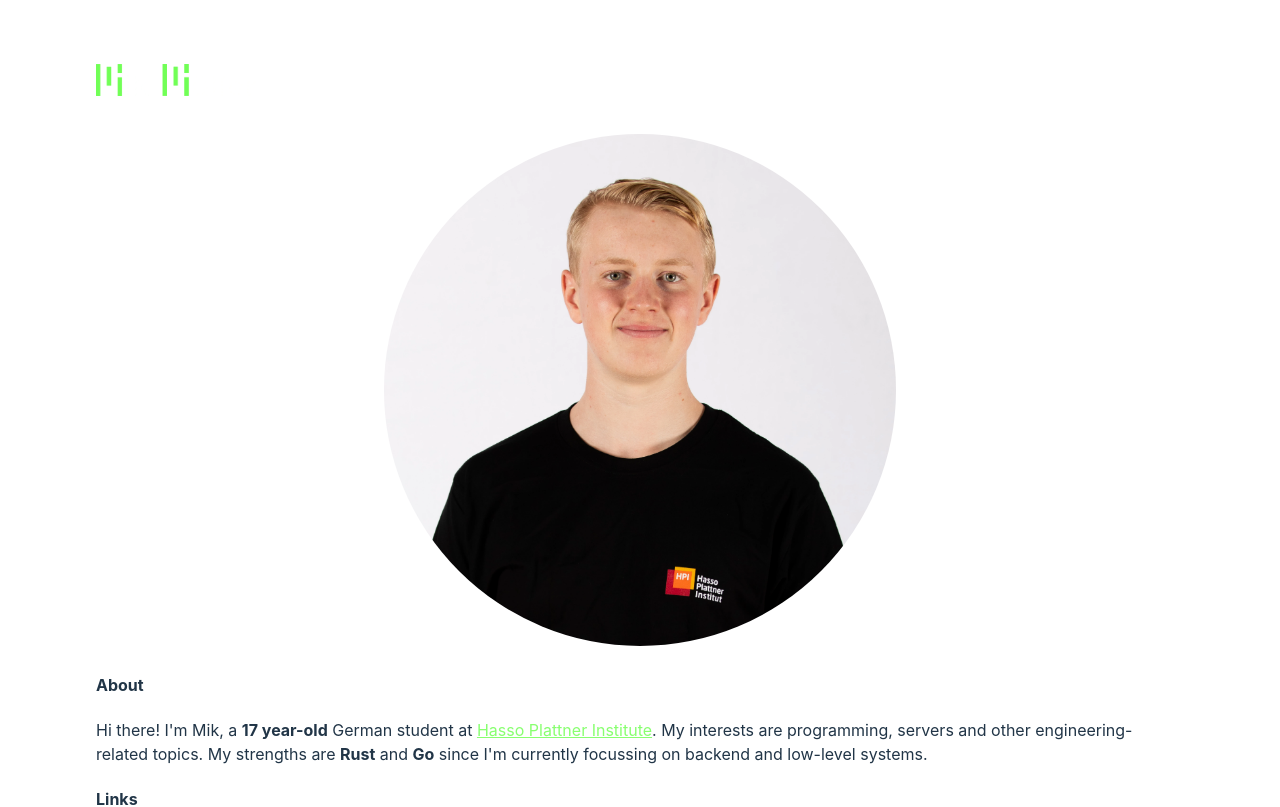
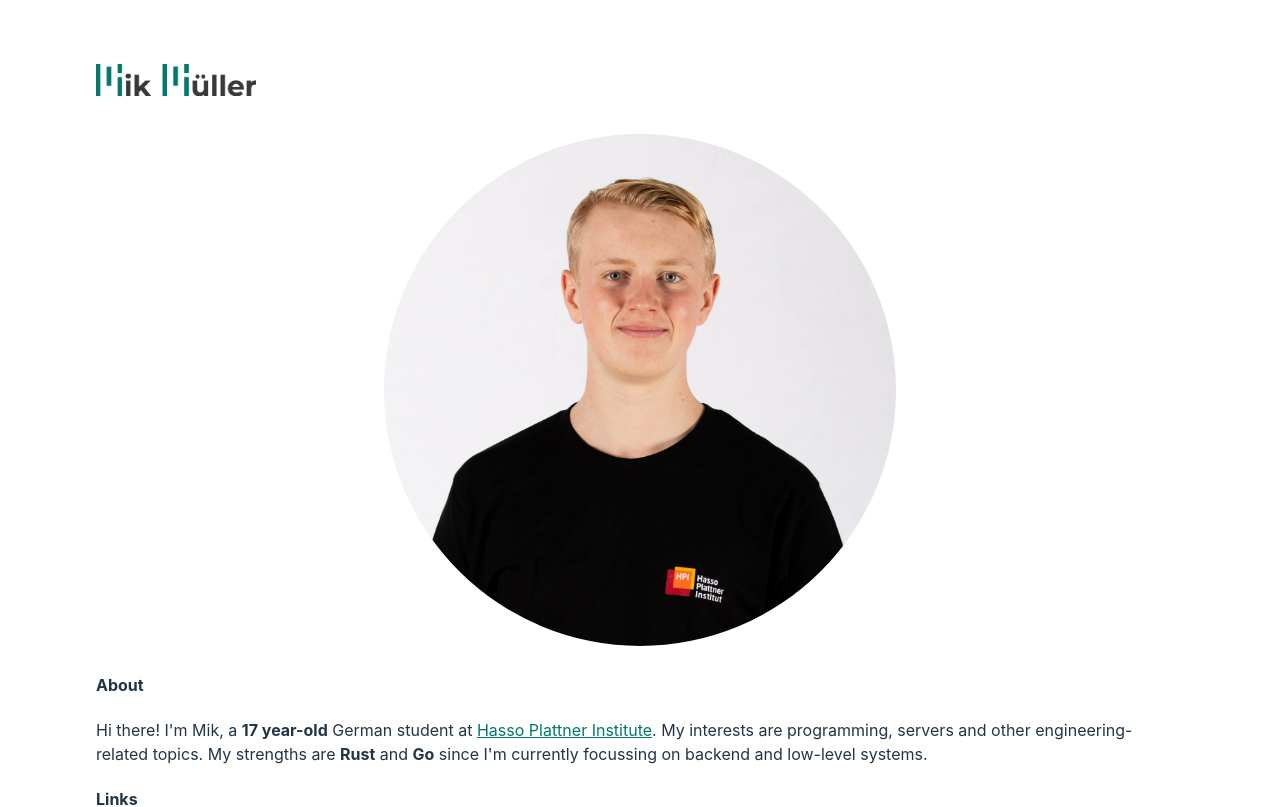
Before and after one commit to MikMuellerDev/mik-mueller.de, a Svelte app: page / in a window 1280 px wide. Shown: the top 807 px of the page. Built offline with nearby package versions, Linux system fonts and the light colour scheme.

Commit message:
fix: Properly support light-mode

```diff
--- a/src/app.css
+++ b/src/app.css
@@ -31,10 +31,18 @@ h3 {
     :root {
         color: #213547;
         background-color: #ffffff;
+        --clr-primary: #00796B;
+        --clr-on-primary: #ffffff;
     }
+
+    .logo{
+        content:url("/images/logo_light.webp");
+    }
+
     a:hover {
         color: #747bff;
     }
+
     button {
         background-color: #f9f9f9;
     }
--- a/src/index/App.svelte
+++ b/src/index/App.svelte
@@ -89,7 +89,7 @@
     </a>
     </q>.
 
-    Right now, I am writing a virtual machine + compiler to replace the tree-walking interpreter.
+    Right now, I am writing a virtual machine and a compiler to replace the tree-walking interpreter.
     A current challenge is testing of the compiler and virtual machine toolchain. Therefore, I am experimenting with semantic-based fuzzing of the language.
 
     <div class="spacer" />
```
Also changed, not shown: public/images/logo_light.webp (added).
